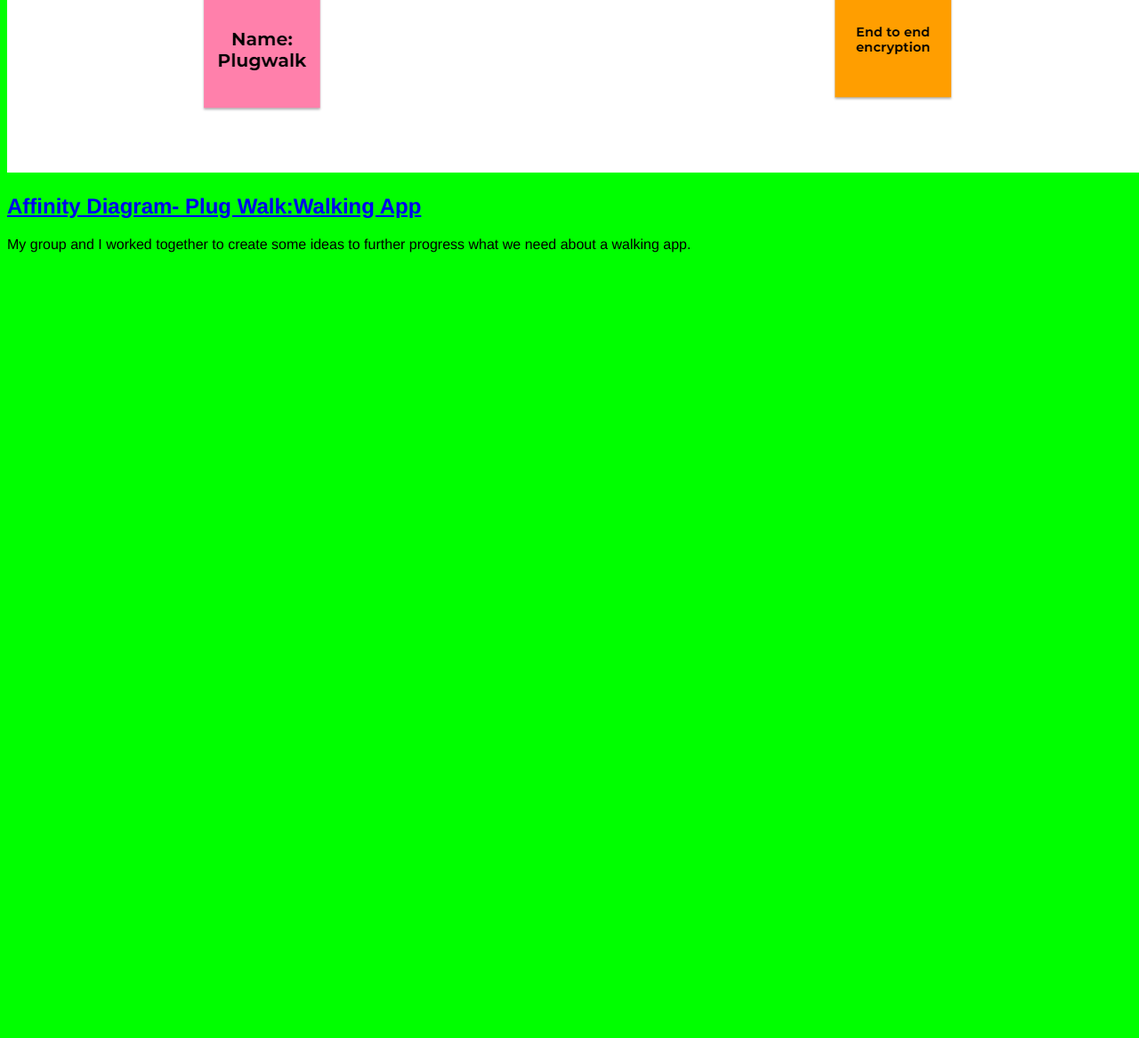
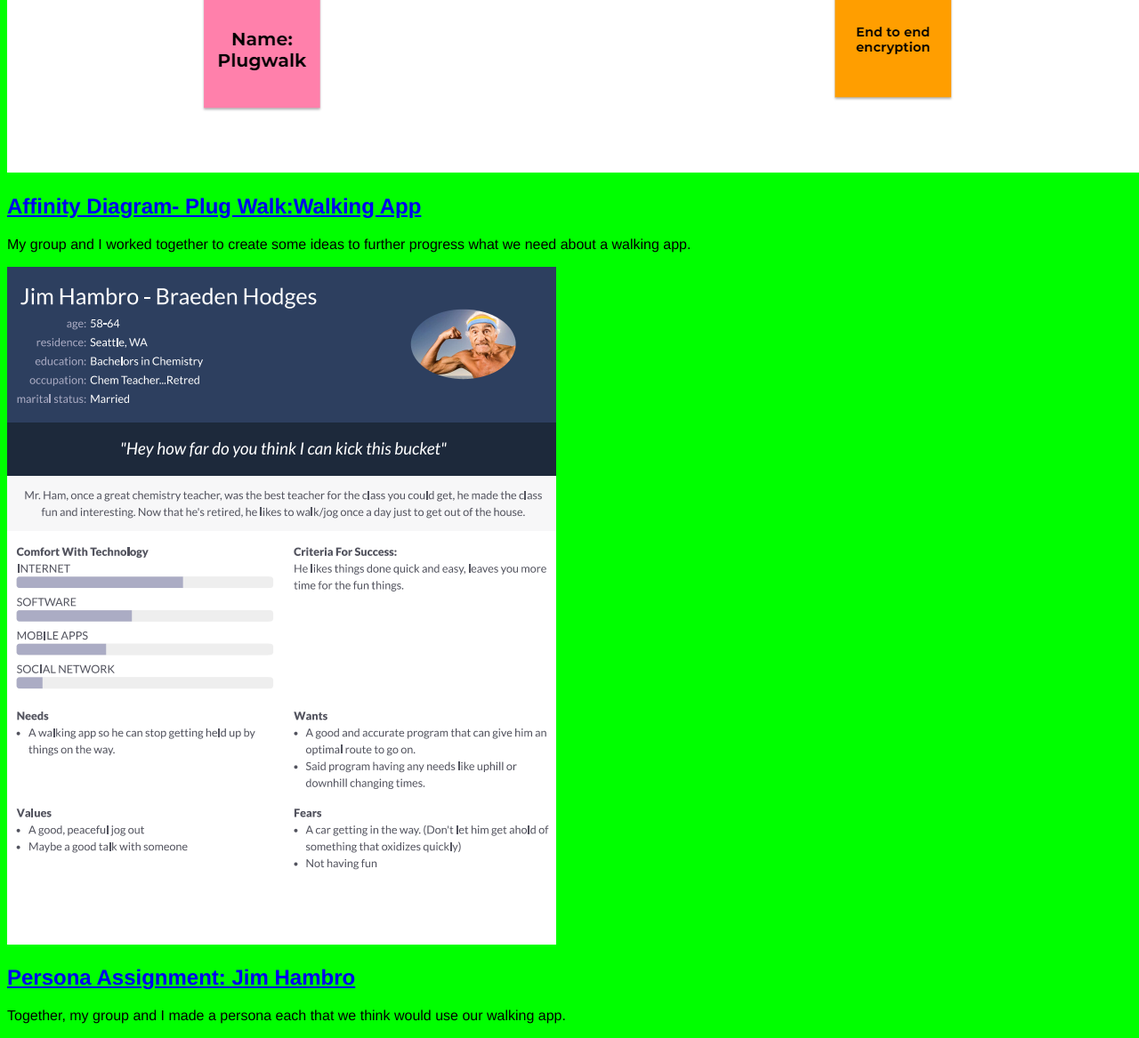
Before and after one commit to BraedenAH/BraedenAH.github.io, a plain HTML site: page index.html in a window 1280 px wide. Shown: the part 2276-3443 px from the top of the page at 89% size. Before the commit the page ends 2576 px from the top, so only its background shows below. Drawn offline with Linux system fonts and the light colour scheme.

Commit message:
Add files via upload

```diff
--- a/index.html
+++ b/index.html
@@ -29,5 +29,16 @@
                 </p>
             </section>
         </section>
+
+        <!--Persona Assignment -->
+        <section class = "assignment">
+            <a href = "files/persona.pdf"><img src = "images/persona.png"></a>
+            <section class = "ass-details">
+                <a href = "files/190 Personas.pdf"><h2>Persona Assignment: Jim Hambro</h2></a>
+                <p>
+                    Together, my group and I made a persona each that we think would use our walking app.
+                </p>
+            </section>
+        </section>
     </body>
 </html>
```
Also changed, not shown: images/persona.png (added), 1 other file.
